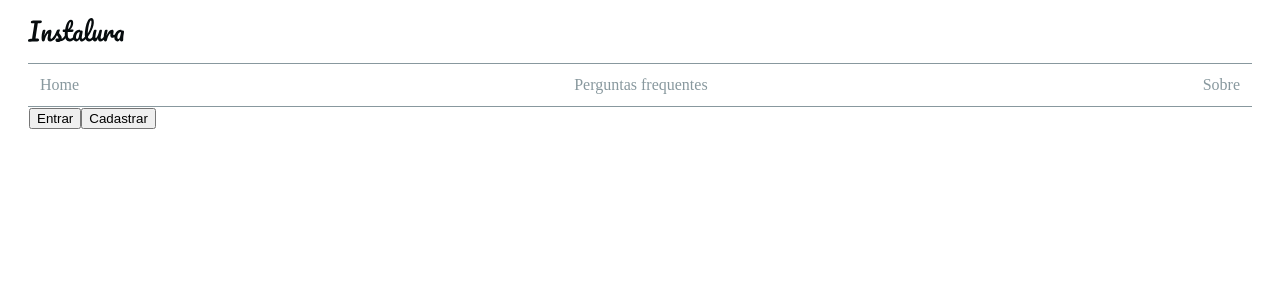
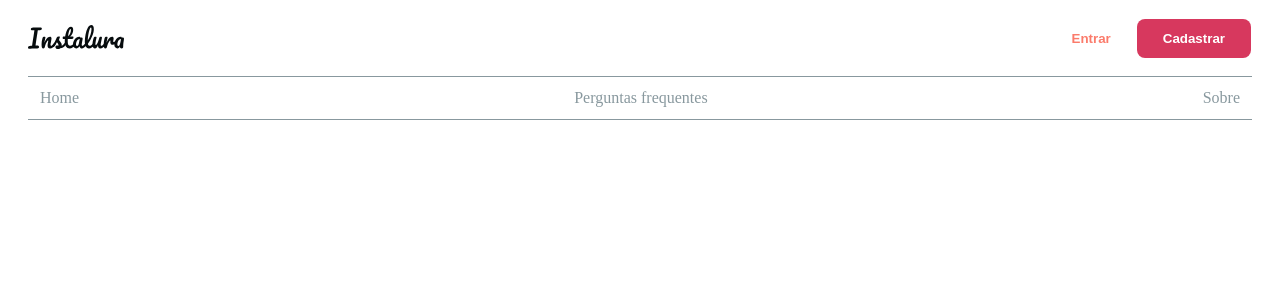
Before and after one commit to regisbaldo/instalura, a Next.js app: page / in a window 1280 px wide. Shown: the top 300 px of the page. Built offline with nearby package versions, Linux system fonts and the light colour scheme.

Commit message:
adicionando tema base do projeto, lodash e css dos botões

```diff
--- a/package.json
+++ b/package.json
@@ -8,6 +8,7 @@
     "start": "next start"
   },
   "dependencies": {
+    "lodash": "^4.17.20",
     "next": "latest",
     "react": "^16.8.0",
     "react-dom": "^16.8.0",
--- a/pages/_app.js
+++ b/pages/_app.js
@@ -1,5 +1,5 @@
 import { createGlobalStyle, ThemeProvider } from 'styled-components'
-
+import  theme  from '../src/theme';
 const GlobalStyle = createGlobalStyle`
   body {
     margin: 0;
@@ -7,12 +7,6 @@
     box-sizing: border-box;
   }
 `
-
-const theme = {
-  colors: {
-    primary: '#0070f3',
-  },
-}
 
 export default function App({ Component, pageProps }) {
   return (
--- /dev/null
+++ b/src/components/commons/Button/index.js
@@ -0,0 +1,40 @@
+import styled, { css } from 'styled-components'
+import { get } from 'lodash';
+
+
+const ButtonDefault = css`
+    background-color : ${(props) =>{
+        return get(props.theme, `colors.${props.variant}.color`)
+    }};
+    color : ${(props) => {
+         return get(props.theme, `colors.${props.variant}.contrastText`)
+    }};
+`;
+
+const ButtonGhost = css`
+     background : transparent;
+     color : ${(props) => {
+        return get(props.theme, `colors.${props.variant}.color`)
+    }};
+`;
+
+export const Button = styled.button`
+    border: 0;
+    cursor: pointer;
+    padding: 12px 26px;
+    font-weight: bold;
+    opacity: 1;
+    ${function (props) {
+        if (props.ghost) {
+            return ButtonGhost;
+        }
+        return ButtonDefault;
+    }}
+    transition: opacity ${({theme}) => theme.transition};
+    border-radius:${({theme}) => theme.borderRadius};
+    &:hover,
+    &:focus {
+        opacity: .5;
+    }
+
+`;
--- a/src/components/commons/Menu/index.js
+++ b/src/components/commons/Menu/index.js
@@ -1,6 +1,7 @@
 import React from 'react'
 import styled from 'styled-components'
-import Logo from '../../../themes/Logo'
+import Logo from '../../../theme/Logo'
+import { Button } from '../Button';
 const MenuWrapper = styled.nav`
   font-family: 'Rubik', 'sans-serif';
   display: flex;
@@ -50,7 +51,7 @@
 MenuWrapper.RightSide = styled.div`
   padding: 0;
   margin: 1px;
-  order: 3;
+  order: 2;
 `;
 
 const links =[
@@ -77,15 +78,15 @@
       <MenuWrapper.CentralSide>
           {links.map( link => {
               return (
-                  <li>
+                  <li key={link.url} >
                       <a href={link.url}>{link.texto}</a>
                   </li>
               )
           })}
       </MenuWrapper.CentralSide>
       <MenuWrapper.RightSide>
-          <button>Entrar</button>
-          <button>Cadastrar</button>
+          <Button ghost variant="secondary.main">Entrar</Button>
+          <Button variant="primary.main">Cadastrar</Button>
       </MenuWrapper.RightSide>
     </MenuWrapper>
   )
--- /dev/null
+++ b/src/theme/index.js
@@ -0,0 +1,46 @@
+export const colors = {
+    background: {
+      light: {
+        color: '#FFFFFF',
+      },
+      main: {
+        color: '#F2F2F2',
+      },
+    },
+    borders: {
+      main: {
+        color: '#F1F1F1',
+      },
+    },
+    primary: {
+      main: {
+        color: '#D7385E',
+        contrastText: '#fff',
+      },
+    },
+    secondary: {
+      main: {
+        color: '#FB7B6B',
+        contrastText: '#fff',
+      },
+    },
+    tertiary: {
+      main: {
+        color: '#070C0E',
+        contrastText: '#fff',
+      },
+      light: {
+        color: '#88989E',
+        contrastText: '#fff',
+      },
+    },
+    modes: {
+      dark: {},
+    },
+  };
+
+  export default {
+    colors,
+    borderRadius: '8px',
+    transition: '200ms ease-in-out',
+  };
```
Also changed, not shown: src/theme/Logo/index.js (renamed from src/themes/Logo/index.js).
